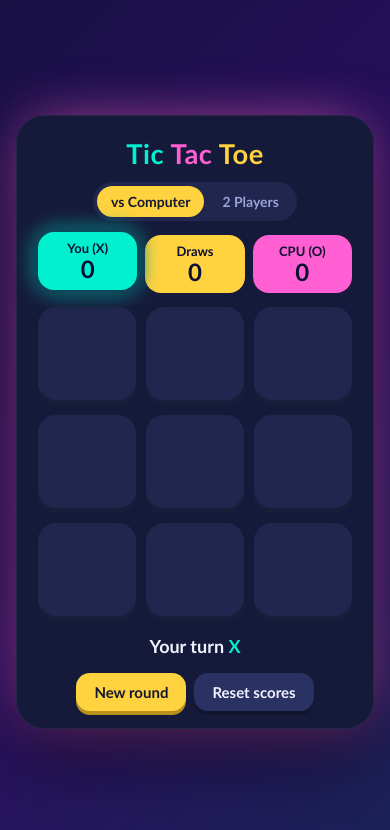
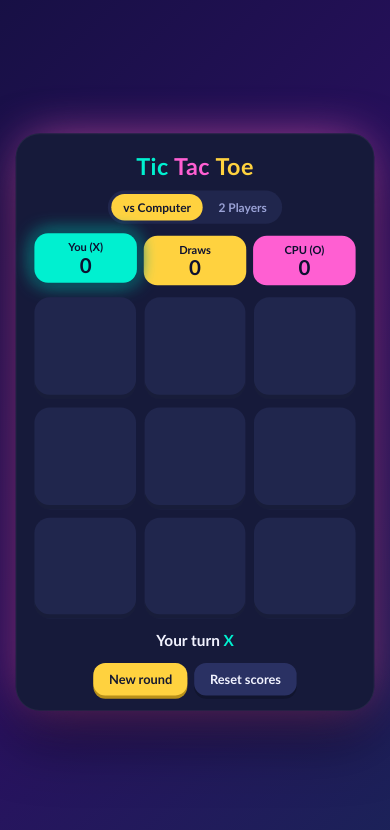
Before and after one commit to SenorKing/Notion-widget, a plain HTML site: page tic-tac-toe.html in a window 390 px wide. Drawn offline with Linux system fonts and the light colour scheme.

Commit message:
Refactor game layout and add responsive fit function
Adjusted padding and added responsive scaling for game element.

```diff
--- a/tic-tac-toe.html
+++ b/tic-tac-toe.html
@@ -12,14 +12,14 @@
   *{box-sizing:border-box}
   html,body{margin:0;height:100%}
   body{
-    min-height:100%;display:flex;align-items:center;justify-content:center;padding:16px;
+    min-height:100%;display:flex;align-items:center;justify-content:center;padding:0;
     font-family:"Trebuchet MS","Segoe UI",system-ui,sans-serif;color:var(--ink);
     background:linear-gradient(135deg,var(--bg1),var(--bg2) 45%,var(--bg3));
     background-size:200% 200%;animation:shift 12s ease-in-out infinite alternate;overflow:hidden;
   }
   @keyframes shift{to{background-position:100% 100%}}
 
-  .game{width:min(420px,100%);background:var(--card);border-radius:28px;padding:22px 22px 18px;
+  .game{width:420px;flex:none;transform-origin:center center;background:var(--card);border-radius:28px;padding:22px 22px 18px;
     box-shadow:0 0 0 1px rgba(255,255,255,.06) inset,0 30px 70px rgba(0,0,0,.5),0 0 60px -15px var(--o);text-align:center;position:relative}
   h1{margin:0 0 4px;font-size:clamp(26px,7vw,36px);letter-spacing:.02em}
   h1 .x{color:var(--x)} h1 .o{color:var(--o)} h1 .t{color:#ffd23f}
@@ -267,7 +267,19 @@
     else { running = false; ctx.clearRect(0, 0, cv.width, cv.height); }
   }
 
+  // ---------- shrink to fit the window ----------
+  const game = document.querySelector('.game');
+  function fit() {
+    game.style.transform = 'none';
+    const pad = Math.min(16, innerWidth * .04, innerHeight * .04);
+    const s = Math.min(1, (innerWidth - pad * 2) / game.offsetWidth, (innerHeight - pad * 2) / game.offsetHeight);
+    game.style.transform = `scale(${Math.max(.2, s)})`;
+  }
+  addEventListener('resize', fit);
+  new ResizeObserver(fit).observe(document.body);
+
   newRound();
+  fit();
 })();
 </script>
 </body>
```
